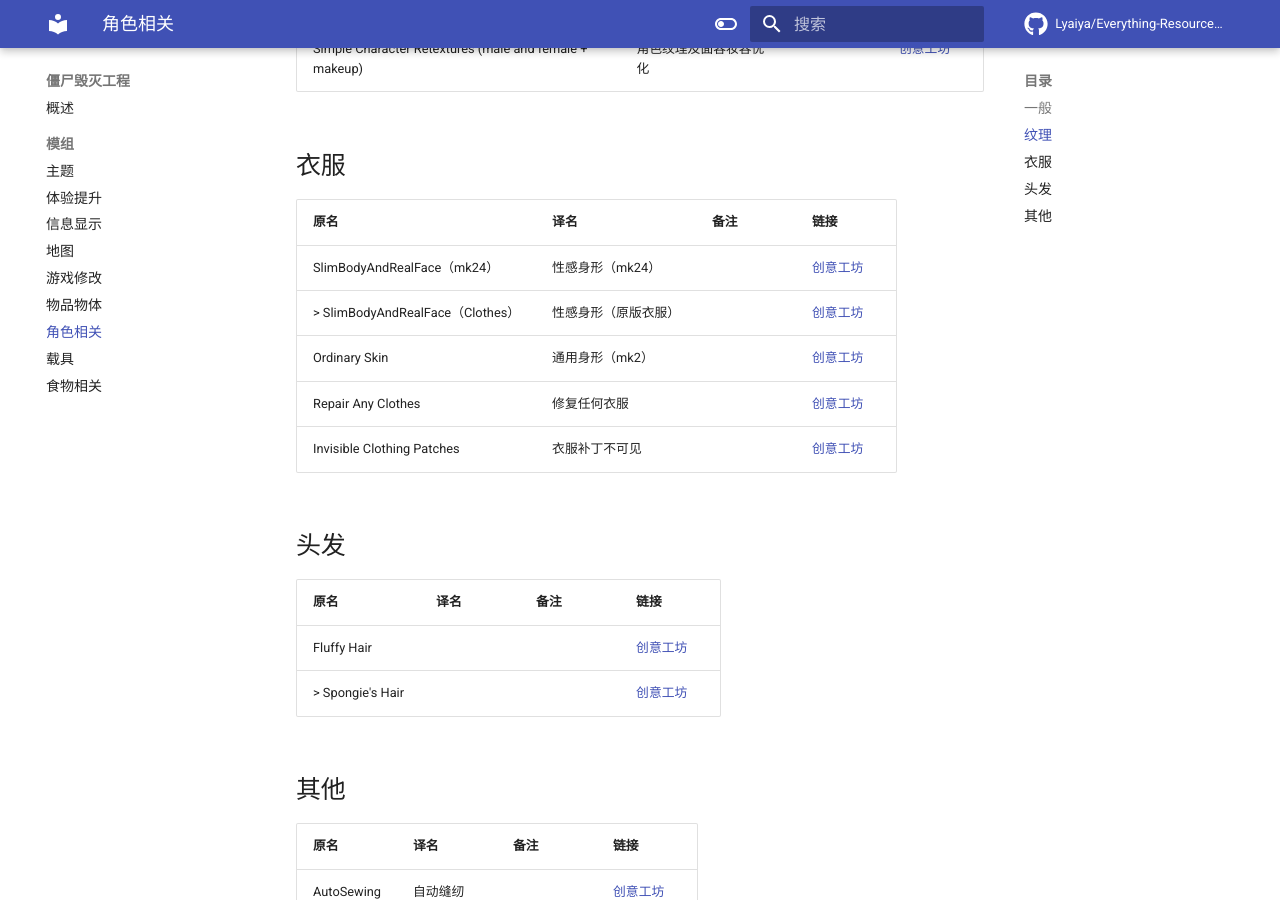
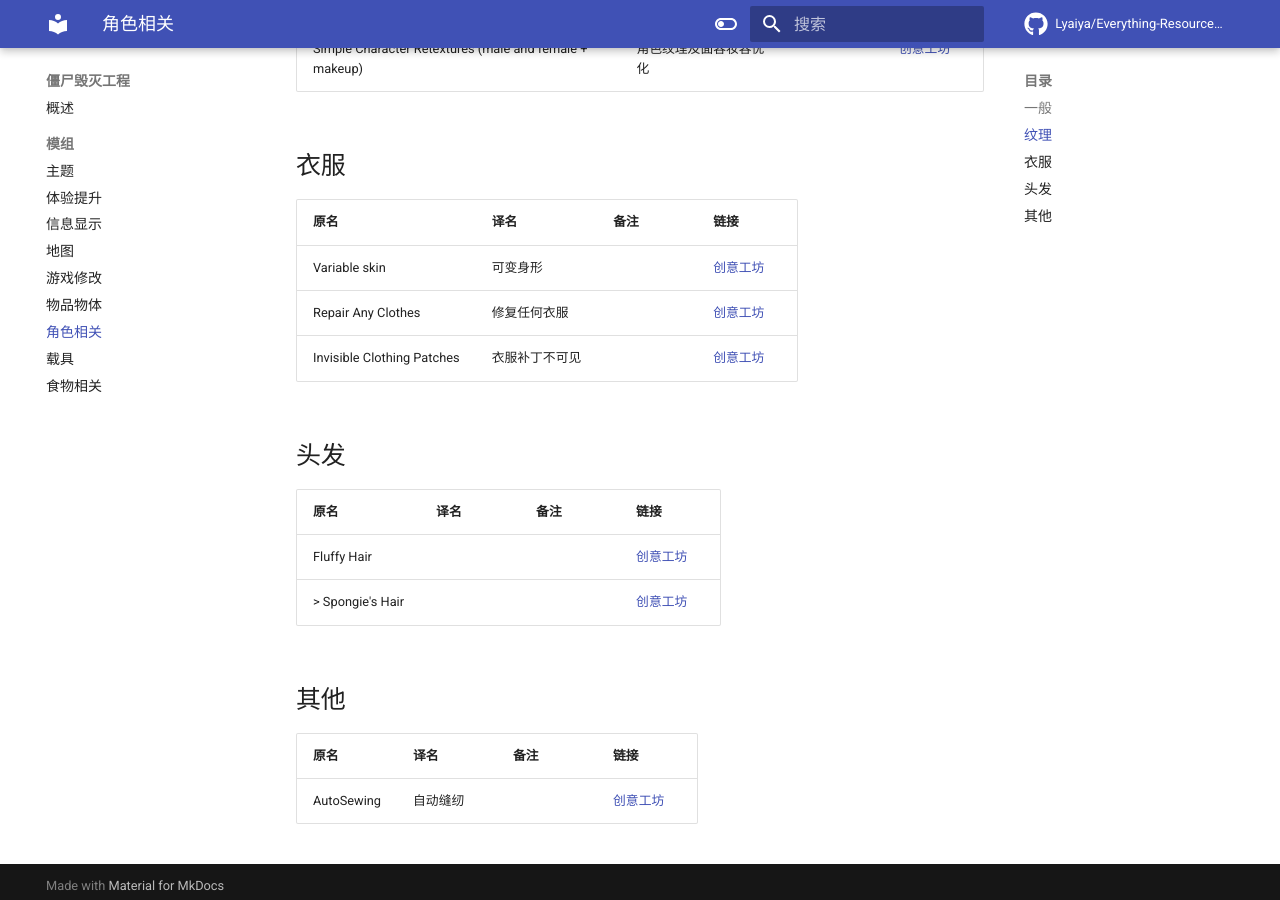
Before and after one commit to Lyaiya/Everything-Resource-Guide, an MkDocs documentation site: the page built from docs/僵尸毁灭工程/模组/角色相关.md, in a window 1280 px wide and 900 px high, scrolled down 588 px. Built offline with MkDocs 1.6.1 and Material for MkDocs 9.7.7, drawn with Linux system fonts in a browser that asks for light colours; comment, search, counter and statistics services are not loaded.

Commit message:
Pz Update

```diff
--- a/docs/僵尸毁灭工程/模组/角色相关.md
+++ b/docs/僵尸毁灭工程/模组/角色相关.md
@@ -16,13 +16,11 @@
 
 ## 衣服
 
-| 原名                             | 译名                 | 备注 | 链接                                                                          |
-| -------------------------------- | -------------------- | ---- | ----------------------------------------------------------------------------- |
-| SlimBodyAndRealFace（mk24）      | 性感身形（mk24）     |      | [创意工坊](https://steamcommunity.com/sharedfiles/filedetails/?id=2775004377) |
-| > SlimBodyAndRealFace（Clothes） | 性感身形（原版衣服） |      | [创意工坊](https://steamcommunity.com/sharedfiles/filedetails/?id=2799431175) |
-| Ordinary Skin                    | 通用身形（mk2）      |      | [创意工坊](https://steamcommunity.com/sharedfiles/filedetails/?id=2804417861) |
-| Repair Any Clothes               | 修复任何衣服         |      | [创意工坊](https://steamcommunity.com/sharedfiles/filedetails/?id=2142622992) |
-| Invisible Clothing Patches       | 衣服补丁不可见       |      | [创意工坊](https://steamcommunity.com/sharedfiles/filedetails/?id=2464748152) |
+| 原名                       | 译名           | 备注 | 链接                                                                          |
+| -------------------------- | -------------- | ---- | ----------------------------------------------------------------------------- |
+| Variable skin              | 可变身形       |      | [创意工坊](https://steamcommunity.com/sharedfiles/filedetails/?id=2857889604) |
+| Repair Any Clothes         | 修复任何衣服   |      | [创意工坊](https://steamcommunity.com/sharedfiles/filedetails/?id=2142622992) |
+| Invisible Clothing Patches | 衣服补丁不可见 |      | [创意工坊](https://steamcommunity.com/sharedfiles/filedetails/?id=2464748152) |
 
 ## 头发
 
```
Also changed, not shown: docs/僵尸毁灭工程/模组/体验提升.md (+7 -9 lines), docs/僵尸毁灭工程/模组/信息显示.md (+0 -1 lines), docs/僵尸毁灭工程/模组/地图.md (+6 -7 lines).
